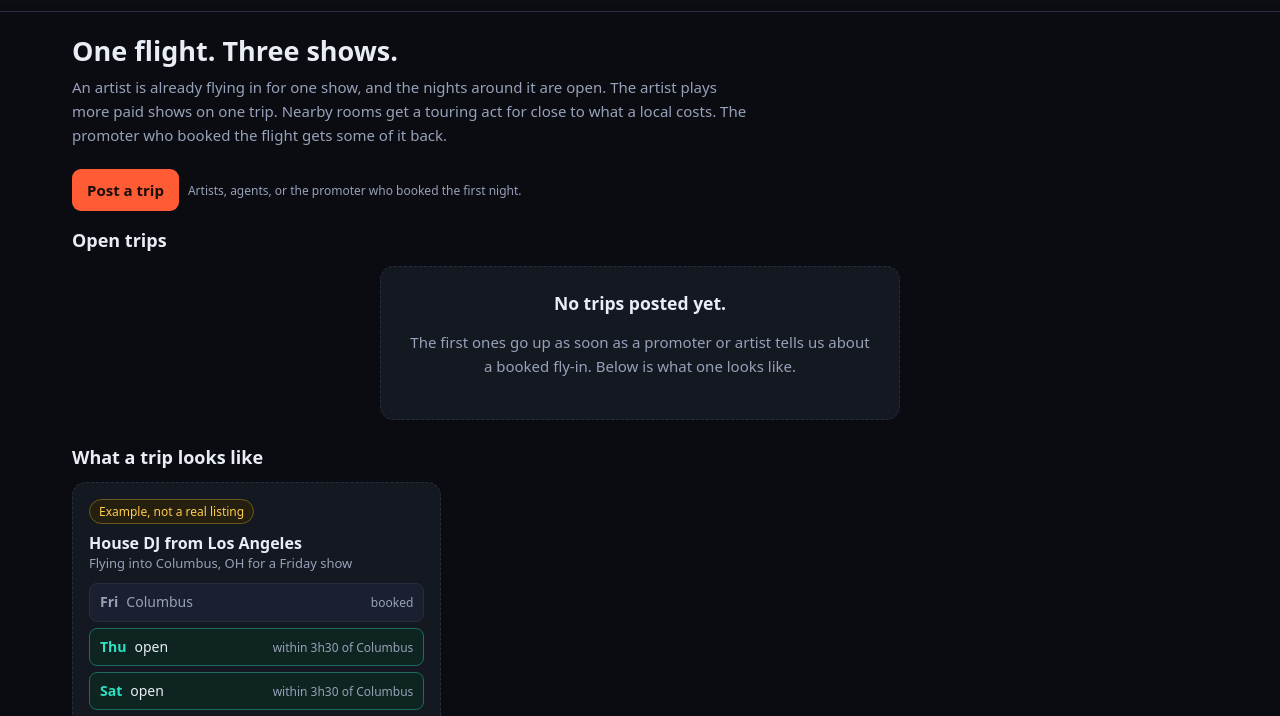
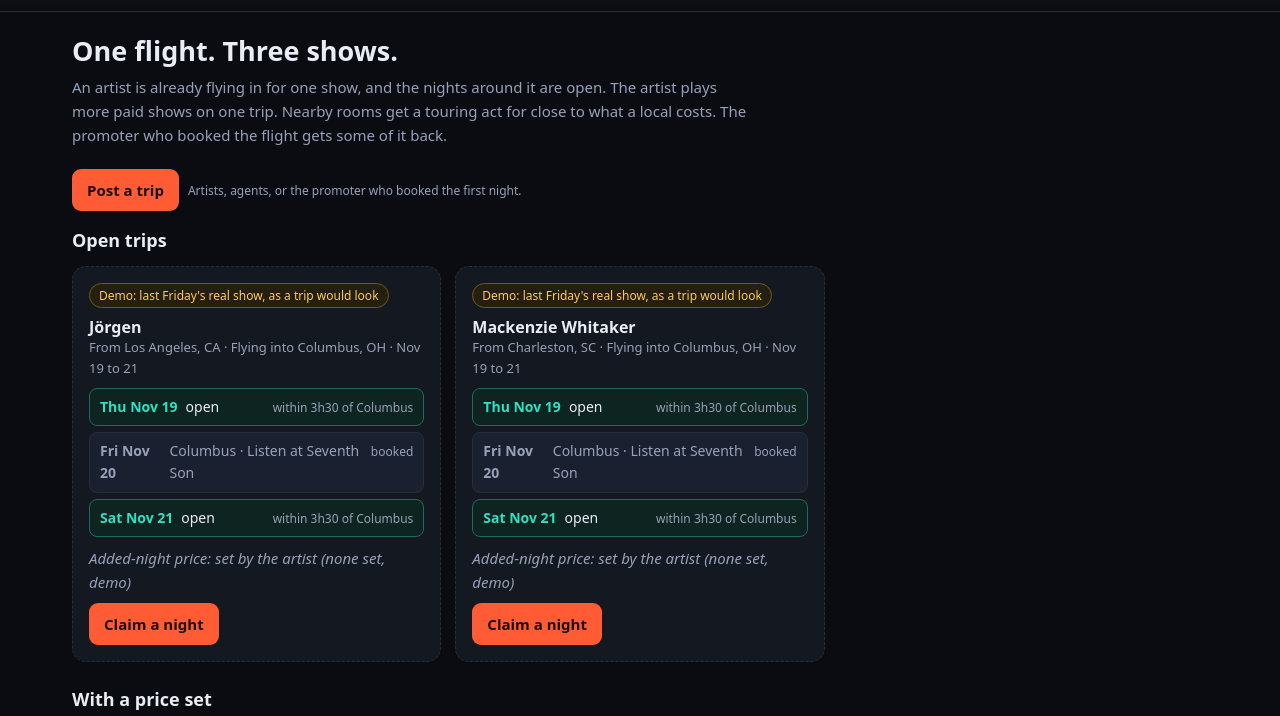
Before and after one commit to Albert-Botticus/botticus-site, a plain HTML site: page flyover/index.html in a window 1280 px wide. Shown: the part 67-783 px from the top of the page. Drawn offline with Linux system fonts and the light colour scheme.

Commit message:
Flyover: demo trips from the Nov 20 Listen show

```diff
--- a/flyover/index.html
+++ b/flyover/index.html
@@ -209,7 +209,7 @@ legend{color:var(--dim);font-size:12px;padding:0 6px}
        Below is what one looks like.</p>
   </div>
 
-  <h2 class="sectionhead">What a trip looks like</h2>
+  <h2 class="sectionhead">With a price set</h2>
   <div class="grid">
     <div class="card trip example">
       <div class="tags"><span class="chip ex">Example, not a real listing</span></div>
@@ -522,15 +522,31 @@ function renderBrowse() {
  * labelled example so the shape is obvious. NO AUCTION: an added night has the price the
  * artist set, first room to claim gets it, and the artist picks if two rooms collide.
  */
-const TRIPS = [];
+const TRIPS = [
+  { id: 'demo-jorgen', demo: true, artist: 'Jörgen', from: 'Los Angeles, CA',
+    into: 'Columbus, OH', dates: 'Nov 19 to 21',
+    nights: [
+      { day: 'Thu Nov 19', open: true, note: 'within 3h30 of Columbus' },
+      { day: 'Fri Nov 20', open: false, city: 'Columbus · Listen at Seventh Son' },
+      { day: 'Sat Nov 21', open: true, note: 'within 3h30 of Columbus' },
+    ] },
+  { id: 'demo-mackenzie', demo: true, artist: 'Mackenzie Whitaker', from: 'Charleston, SC',
+    into: 'Columbus, OH', dates: 'Nov 19 to 21',
+    nights: [
+      { day: 'Thu Nov 19', open: true, note: 'within 3h30 of Columbus' },
+      { day: 'Fri Nov 20', open: false, city: 'Columbus · Listen at Seventh Son' },
+      { day: 'Sat Nov 21', open: true, note: 'within 3h30 of Columbus' },
+    ] },
+];
 const OPEN_DATES = [];
 
 function tripCard(t) {
-  return `<div class="card trip">
-    <div><h3>${esc(t.artist)}</h3><div class="where">Flying into ${esc(t.into)} · ${esc(t.dates)}</div></div>
+  return `<div class="card trip${t.demo ? ' example' : ''}">
+    ${t.demo ? '<div class="tags"><span class="chip ex">Demo: last Friday\'s real show, as a trip would look</span></div>' : ''}
+    <div><h3>${esc(t.artist)}</h3><div class="where">${t.from ? 'From ' + esc(t.from) + ' · ' : ''}Flying into ${esc(t.into)} · ${esc(t.dates)}</div></div>
     <div class="nights">${(t.nights || []).map((n) => `<div class="night ${n.open ? 'open' : 'taken'}">
       <b>${esc(n.day)}</b> ${esc(n.open ? 'open' : n.city)} <span>${esc(n.open ? (n.note || '') : 'booked')}</span></div>`).join('')}</div>
-    <div class="rate">${esc(t.price || 'Added-night price on request')}</div>
+    <div class="rate${t.demo ? ' unlisted' : ''}">${esc(t.demo ? 'Added-night price: set by the artist (none set, demo)' : (t.price || 'Added-night price on request'))}</div>
     ${t.needs ? `<div class="leg">Needs: ${esc(t.needs)}</div>` : ''}
     <div class="row"><button class="btn" data-claim="${esc(t.id)}">Claim a night</button></div>
   </div>`;
@@ -563,11 +579,11 @@ $('postTrip').onclick = () => openTripForm();
 $('postDate').onclick = () => openDateForm();
 
 function openClaim(id) {
-  const example = id === 'example';
   const t = TRIPS.find((x) => x.id === id);
+  const example = id === 'example' || Boolean(t && t.demo);
   $('modalBody').innerHTML = `
     <h2>Claim a night${t ? ' with ' + esc(t.artist) : ''}</h2>
-    <p class="fine">${example ? 'This is the example trip, so nothing is sent. On a real trip this goes to the artist or their agent.' : 'The price is the one the artist set. First room to claim a night gets it.'}</p>
+    <p class="fine">${example ? 'This is a demo trip, so nothing is sent. On a real trip this goes to the artist or their agent.' : 'The price is the one the artist set. First room to claim a night gets it.'}</p>
     <label>Which night <select id="kNight"><option>Thursday</option><option>Saturday</option></select></label>
     <label>Your venue or night <input id="kVenue" /></label>
     <label>City <input id="kCity" /></label>
```
